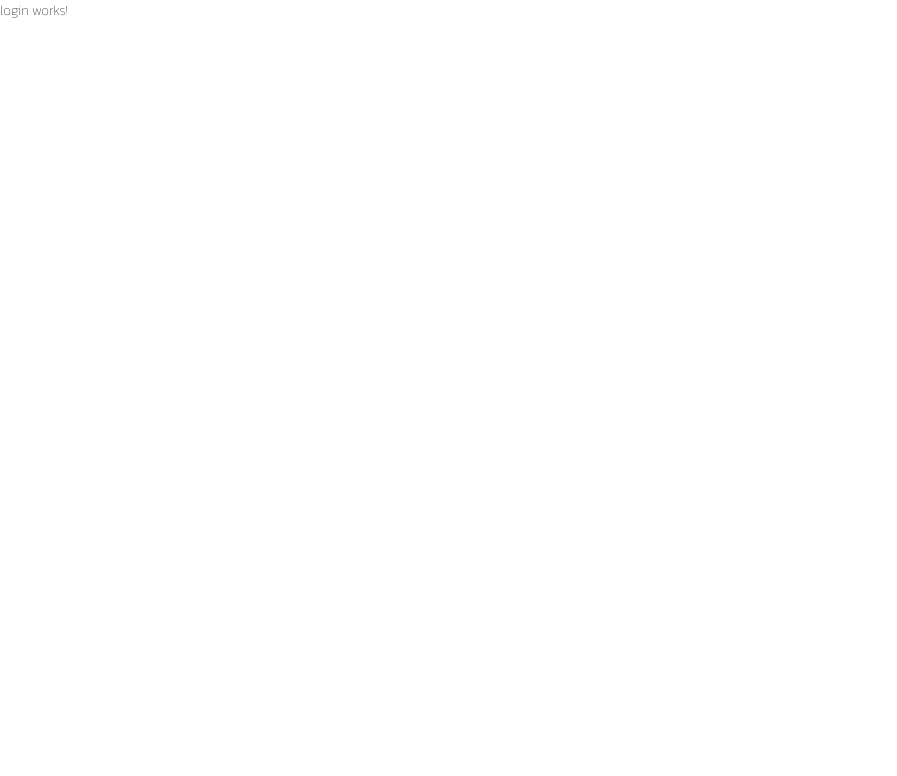
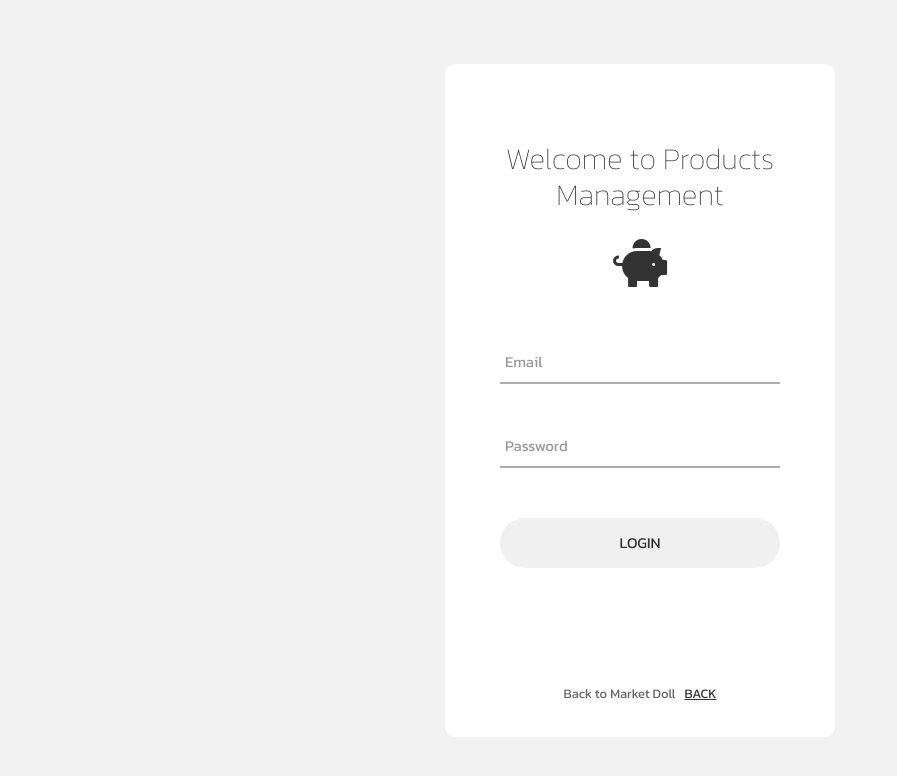
Before and after one commit to sattakitz/Market-doll, an Angular app: page /login in a window 1280 px wide. Shown: the top 776 px of the page, without its empty margins (0-897 px from the left). Built offline with nearby package versions, Linux system fonts and the light colour scheme.

Commit message:
login form bug form email dont stay

```diff
--- a/src/app/components/footer/footer.component.html
+++ b/src/app/components/footer/footer.component.html
@@ -19,14 +19,14 @@
         <div class="row">
             <div class="large-6 columns">
                 <aside class="widget widget_text">
-                    <h3 class="widget-title">
-                        Teddy
+                    <h3 class="widget-title-right">
+                        <a href="login">
+                            <i class="fas fa-user">&nbsp;</i>Login
+                        </a>
                     </h3>
-                    <div class="textwidget">
+                    <div class="textwidget-right">
                         <p>
-                            ร้านขายตุ๊กตา ราคาถูก ลิขสิทธิ์แท้จากผู้ผลิต มีมาตรฐาน มอก.
-                            <br> สินค้าของเรารับมาจากโรงงานผู้ผลิตโดยตรง ซึ่งเป็นสินค้าตัวเดียวกับที่อยู่ตามห้างสรรพสินค้า
-                            <br> ติดต่อเรา Facebook: <a href="#">Teddy</a> LINE: <a href="#">add line</a>, Tel: 0809646263, 0853825522
+                            Products Management
                         </p>
                     </div>
                 </aside>
--- a/src/app/components/footer/footer.component.scss
+++ b/src/app/components/footer/footer.component.scss
@@ -37,6 +37,15 @@ p {
     margin: 0px 0 15px;
 }
 
+.widget-title-right {
+    margin: 0px 0 15px;
+    text-align: end;
+}
+
+.textwidget-right {
+    text-align: end;
+}
+
 .widget {
     margin-bottom: 80px;
     margin-top: 60px;
@@ -49,7 +58,7 @@ p {
 
 .site-footer-detail {
     display: flex;
-    justify-content: center;
+    justify-content: space-between;
 }
 
 .navbar-nav-footer {
--- a/src/app/pages/home/home.component.html
+++ b/src/app/pages/home/home.component.html
@@ -138,7 +138,7 @@
                     <div class=" large-12 columns ">
                         <div class="row row-content">
                             <div class="large-12 columns ">
-                                <ul class="row products products-grid ">
+                                <ul class="row products products-grid" loading="lazy">
                                     <li class="column delay-1 animate ">
                                         <div class="product_thumbnail_wrapper ">
                                             <div class="product_thumbnail with_second_image " style="background-size: cover;">
--- a/src/app/pages/login/login.component.html
+++ b/src/app/pages/login/login.component.html
@@ -1 +1,48 @@
-<p>login works!</p>
+<div class="limiter">
+    <div class="container-login">
+        <div class="wrap-login">
+            <form class="login-form validate-form">
+                <span class="login-form-title p-b-26">
+                    Welcome to Products Management
+                </span>
+                <span class="login-form-title p-b-48">
+                    <i class="fas fa-piggy-bank"></i>
+                </span>
+
+                <div class="wrap-input validate-input" data-validate="Valid email is: a@b.c">
+                    <input class="input" type="text" name="email" required>
+                    <span class="focus-input" data-placeholder="Email"></span>
+                </div>
+
+                <div class="wrap-input validate-input" data-validate="Enter password">
+                    <span class="btn-show-pass">
+                        <i class="zmdi zmdi-eye"></i>
+                    </span>
+                    <input class="input" type="password" name="pass" required>
+                    <span class="focus-input" data-placeholder="Password"></span>
+                </div>
+
+                <div class="container-login-form-btn">
+                    <div class="wrap-login-form-btn">
+                        <div class="login-form-bgbtn"></div>
+                        <button class="login-form-btn">
+                            Login
+                        </button>
+                    </div>
+                </div>
+
+            </form>
+
+            <div class="text-center p-t-115">
+                <span class="txt1">
+                    Back to Market Doll &nbsp;
+                </span>
+
+                <a class="txt2" href="">
+                    BACK
+                </a>
+            </div>
+
+        </div>
+    </div>
+</div>
--- a/src/app/pages/login/login.component.scss
+++ b/src/app/pages/login/login.component.scss
@@ -0,0 +1,369 @@
+.fa,
+.fas {
+    font-weight: 800;
+    font-size: xxx-large;
+}
+
+button,
+input {
+    overflow: visible;
+}
+
+input {
+    outline: none;
+    border: none;
+}
+
+.validate-input {
+    position: relative;
+}
+
+input:focus::-webkit-input-placeholder {
+    color: transparent;
+}
+
+input:focus:-moz-placeholder {
+    color: transparent;
+}
+
+input:focus::-moz-placeholder {
+    color: transparent;
+}
+
+input:focus:-ms-input-placeholder {
+    color: transparent;
+}
+
+textarea:focus::-webkit-input-placeholder {
+    color: transparent;
+}
+
+textarea:focus:-moz-placeholder {
+    color: transparent;
+}
+
+textarea:focus::-moz-placeholder {
+    color: transparent;
+}
+
+textarea:focus:-ms-input-placeholder {
+    color: transparent;
+}
+
+input::-webkit-input-placeholder {
+    color: #adadad;
+}
+
+input:-moz-placeholder {
+    color: #adadad;
+}
+
+input::-moz-placeholder {
+    color: #adadad;
+}
+
+input:-ms-input-placeholder {
+    color: #adadad;
+}
+
+textarea::-webkit-input-placeholder {
+    color: #adadad;
+}
+
+textarea:-moz-placeholder {
+    color: #adadad;
+}
+
+textarea::-moz-placeholder {
+    color: #adadad;
+}
+
+textarea:-ms-input-placeholder {
+    color: #adadad;
+}
+
+button {
+    outline: none !important;
+    border: none;
+    background: transparent;
+}
+
+.limiter {
+    width: 100%;
+    margin: 0 auto;
+}
+
+.container-login {
+    width: 100%;
+    min-height: 100vh;
+    display: -webkit-box;
+    display: -webkit-flex;
+    display: -moz-box;
+    display: -ms-flexbox;
+    display: flex;
+    flex-wrap: wrap;
+    justify-content: center;
+    align-items: center;
+    padding: 15px;
+    background: #f2f2f2;
+}
+
+.wrap-login {
+    width: 390px;
+    background: #fff;
+    border-radius: 10px;
+    overflow: hidden;
+    padding: 77px 55px 33px 55px;
+}
+
+@media (max-width: 576px) {
+    .wrap-login {
+        padding: 77px 15px 33px 15px;
+    }
+}
+
+.login-form {
+    width: 100%;
+}
+
+.login-form-title {
+    font-weight: 100;
+    display: block;
+    font-size: 30px;
+    color: #333333;
+    line-height: 1.2;
+    text-align: center;
+}
+
+.p-b-26 {
+    padding-bottom: 26px;
+}
+
+.p-b-48 {
+    padding-bottom: 48px;
+}
+
+.wrap-input {
+    width: 100%;
+    position: relative;
+    border-bottom: 2px solid #adadad;
+    margin-bottom: 37px;
+}
+
+.input {
+    font-weight: normal;
+    font-size: 15px;
+    color: #555555;
+    line-height: 1.2;
+    display: block;
+    width: 100%;
+    height: 45px;
+    background: transparent;
+    padding: 0 5px;
+}
+
+.focus-input {
+    position: absolute;
+    display: block;
+    width: 100%;
+    height: 100%;
+    top: 0;
+    left: 0;
+    pointer-events: none;
+}
+
+.focus-input::before {
+    content: "";
+    display: block;
+    position: absolute;
+    bottom: -2px;
+    left: 0;
+    width: 0;
+    height: 2px;
+    -webkit-transition: all 0.4s;
+    -o-transition: all 0.4s;
+    -moz-transition: all 0.4s;
+    transition: all 0.4s;
+    background: #6a7dfe;
+}
+
+.focus-input::after {
+    font-weight: normal;
+    font-size: 15px;
+    color: #999999;
+    line-height: 1.2;
+    content: attr(data-placeholder);
+    display: block;
+    width: 100%;
+    position: absolute;
+    top: 16px;
+    left: 0px;
+    padding-left: 5px;
+    -webkit-transition: all 0.4s;
+    -o-transition: all 0.4s;
+    -moz-transition: all 0.4s;
+    transition: all 0.4s;
+}
+
+.input:focus+.focus-input::after {
+    top: -15px;
+}
+
+.input:focus+.focus-input:before {
+    width: 100%;
+}
+
+.has-val.input+.focus-input::after {
+    top: -15px;
+}
+
+.has-val.input+.focus-input::before {
+    width: 100%;
+}
+
+.container-login-form-btn {
+    display: -webkit-box;
+    display: -webkit-flex;
+    display: -moz-box;
+    display: -ms-flexbox;
+    display: flex;
+    flex-wrap: wrap;
+    justify-content: center;
+    padding-top: 13px;
+}
+
+.wrap-login-form-btn {
+    width: 100%;
+    display: block;
+    position: relative;
+    z-index: 1;
+    border-radius: 25px;
+    overflow: hidden;
+    margin: 0 auto;
+}
+
+.login-form-bgbtn {
+    position: absolute;
+    z-index: -1;
+    width: 300%;
+    height: 100%;
+    background: #f0f0f0;
+    top: 0;
+    left: -100%;
+    -webkit-transition: all 0.4s;
+    -o-transition: all 0.4s;
+    -moz-transition: all 0.4s;
+    transition: all 0.4s;
+}
+
+.login-form-btn {
+    font-weight: normal;
+    font-size: 15px;
+    color: #333;
+    line-height: 1.2;
+    text-transform: uppercase;
+    display: -webkit-box;
+    display: -webkit-flex;
+    display: -moz-box;
+    display: -ms-flexbox;
+    display: flex;
+    justify-content: center;
+    align-items: center;
+    padding: 0 20px;
+    width: 100%;
+    height: 50px;
+}
+
+.wrap-login-form-btn:hover .login-form-bgbtn {
+    left: 0;
+}
+
+
+/*------------------------------------------------------------------
+[ Responsive ]*/
+
+@media (max-width: 576px) {
+    .wrap-login {
+        padding: 77px 15px 33px 15px;
+    }
+}
+
+.text-center {
+    text-align: center;
+}
+
+.p-t-115 {
+    padding-top: 115px;
+}
+
+.txt1 {
+    font-weight: normal;
+    font-size: 13px;
+    color: #666666;
+    line-height: 1.5;
+}
+
+.txt2 {
+    font-weight: normal;
+    font-size: 13px;
+    color: #333333;
+    line-height: 1.5;
+}
+
+// validate
+.alert-validate::before {
+    content: attr(data-validate);
+    position: absolute;
+    max-width: 70%;
+    background-color: #fff;
+    border: 1px solid #c80000;
+    border-radius: 2px;
+    padding: 4px 25px 4px 10px;
+    top: 50%;
+    -webkit-transform: translateY(-50%);
+    -moz-transform: translateY(-50%);
+    -ms-transform: translateY(-50%);
+    -o-transform: translateY(-50%);
+    transform: translateY(-50%);
+    right: 0px;
+    pointer-events: none;
+    color: #c80000;
+    font-size: 13px;
+    line-height: 1.4;
+    text-align: left;
+    visibility: hidden;
+    opacity: 0;
+    -webkit-transition: opacity 0.4s;
+    -o-transition: opacity 0.4s;
+    -moz-transition: opacity 0.4s;
+    transition: opacity 0.4s;
+}
+
+.alert-validate::after {
+    content: "\f06a";
+    font-family: FontAwesome;
+    font-size: 16px;
+    color: #c80000;
+    display: block;
+    position: absolute;
+    background-color: #fff;
+    top: 50%;
+    -webkit-transform: translateY(-50%);
+    -moz-transform: translateY(-50%);
+    -ms-transform: translateY(-50%);
+    -o-transform: translateY(-50%);
+    transform: translateY(-50%);
+    right: 5px;
+}
+
+.alert-validate:hover:before {
+    visibility: visible;
+    opacity: 1;
+}
+
+@media (max-width: 992px) {
+    .alert-validate::before {
+        visibility: visible;
+        opacity: 1;
+    }
+}
```
